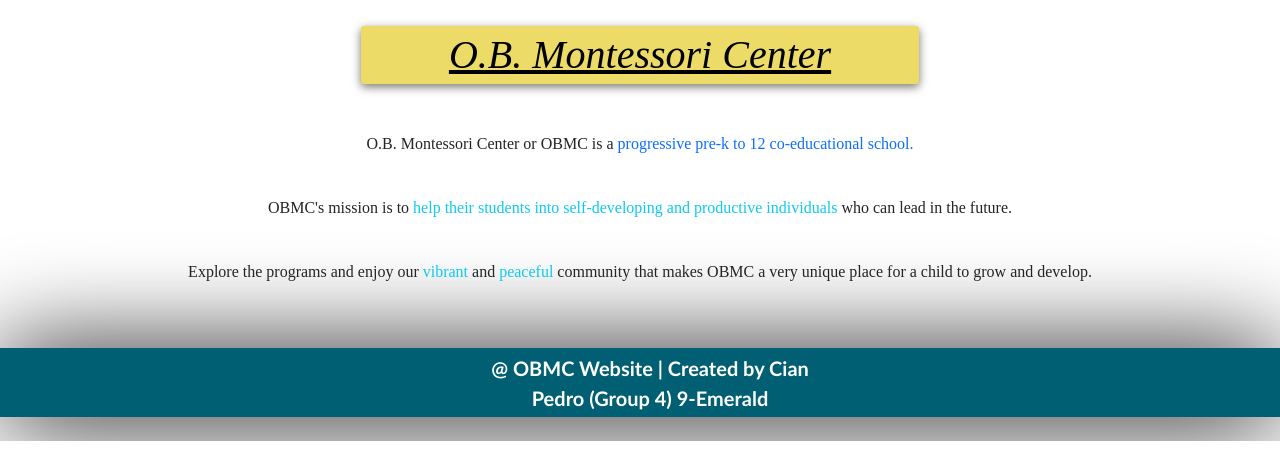
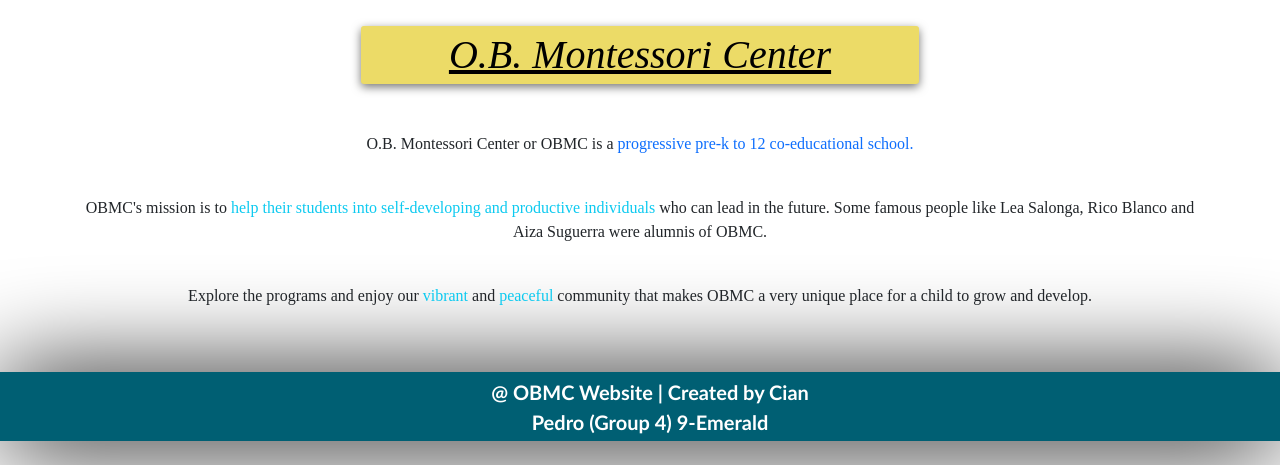
Before and after one commit to PedroCian312/FV_ICT9Emerald_Q2Project_Group4, a plain HTML site: page index.html in a window 1280 px wide. Shown: the part 1068-1533 px from the top of the page. Before the commit the page ends 1509 px from the top, so only its background shows below. Drawn offline with nearby package versions, Linux system fonts and the light colour scheme.

Commit message:
Update index.html with new content and alumni info
Added information about notable alumni and improved text content.

```diff
--- a/index.html
+++ b/index.html
@@ -79,7 +79,7 @@
         <div class="home">
         <p id="text">O.B. Montessori Center or OBMC is a <span class="text-primary">progressive pre-k to 12 co-educational school.</span></p>
         <br>
-        <p id="text2">OBMC's mission is to <span class="text-info">help their students into self-developing and productive individuals</span> who can lead in the future.</p>
+        <p id="text2">OBMC's mission is to <span class="text-info">help their students into self-developing and productive individuals</span> who can lead in the future. Some famous people like Lea Salonga, Rico Blanco and Aiza Suguerra were alumnis of OBMC.</p>
         <br>
         <p id="text3">Explore the programs and enjoy our <span class="text-info">vibrant</span> and <span class="text-info">peaceful</span> community that makes OBMC a very unique place for a child to grow and develop.</p>
         </div>
```
